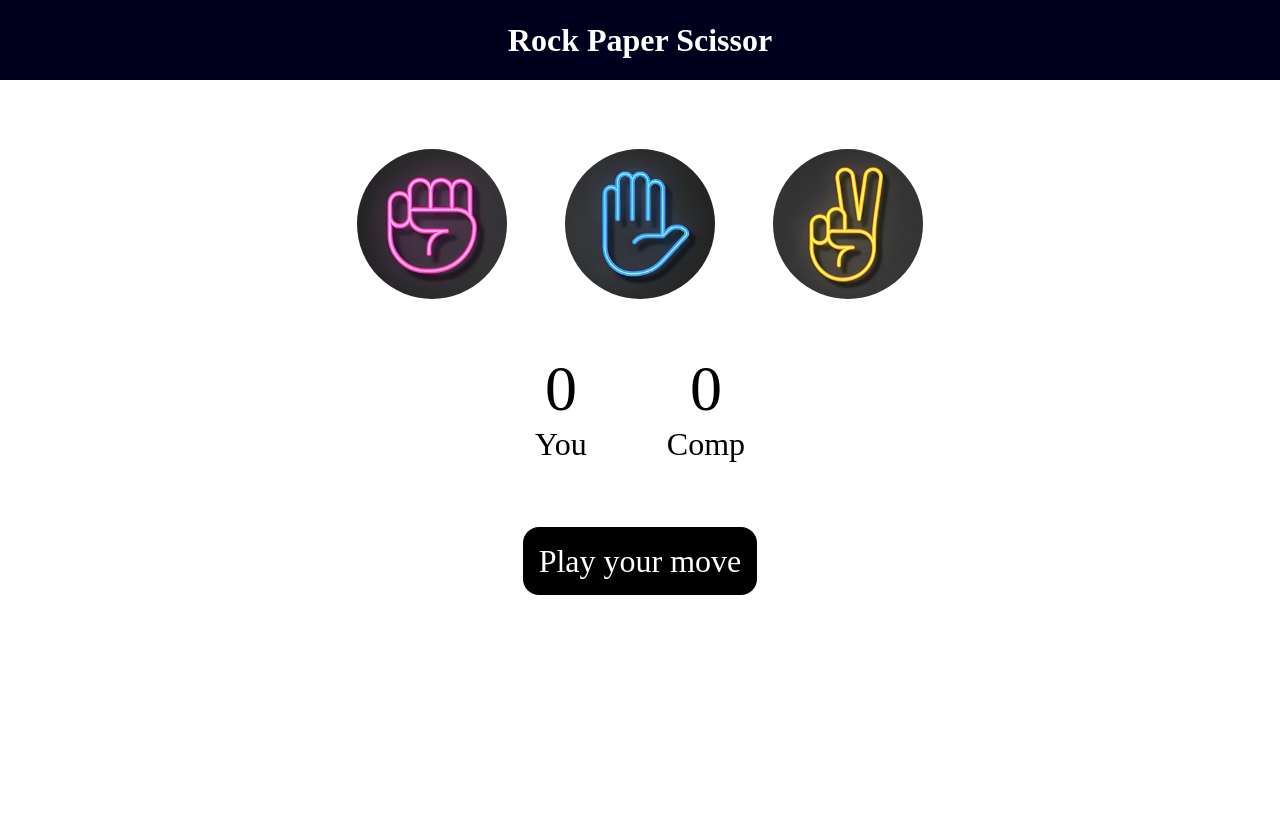
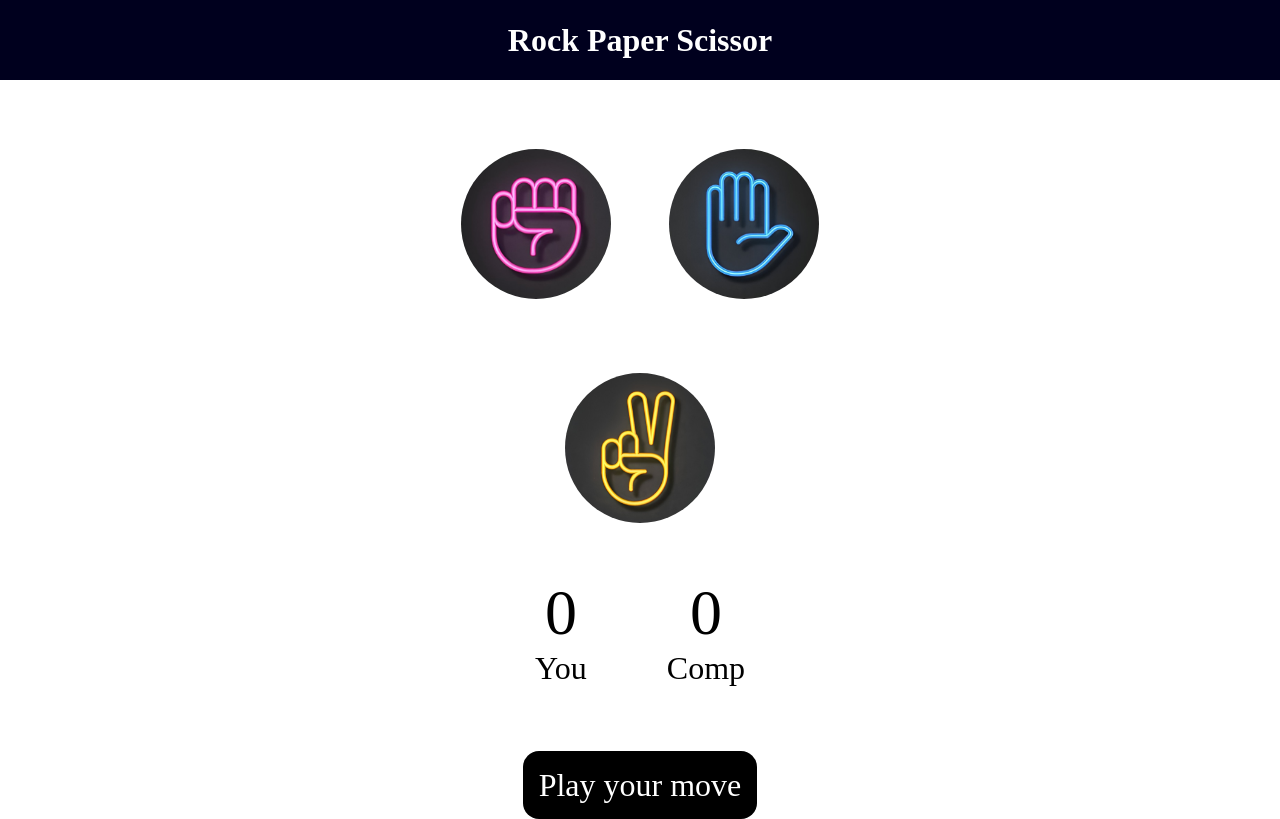
Before and after one commit to ahmadsidd898989/rock-paper-scissor, a plain HTML site: page index.html in a window 1280 px wide. Drawn offline with Linux system fonts and the light colour scheme.

Commit message:
Update index.html

```diff
--- a/index.html
+++ b/index.html
@@ -10,9 +10,10 @@
 <div class="choices">
     <div class="choice" id="Rock"><img src="images/rock.jpg"></div>
     <div class="choice" id="Paper"><img src="images/paper.jpg"></div>
+</div>
+<div class="choices">
     <div class="choice" id="Scissor"><img src="images/scissor.jpg"></div>
 </div>
-
 <div class="score-board">
     <div class="score">
         <p id="userscore">0</p>
```
